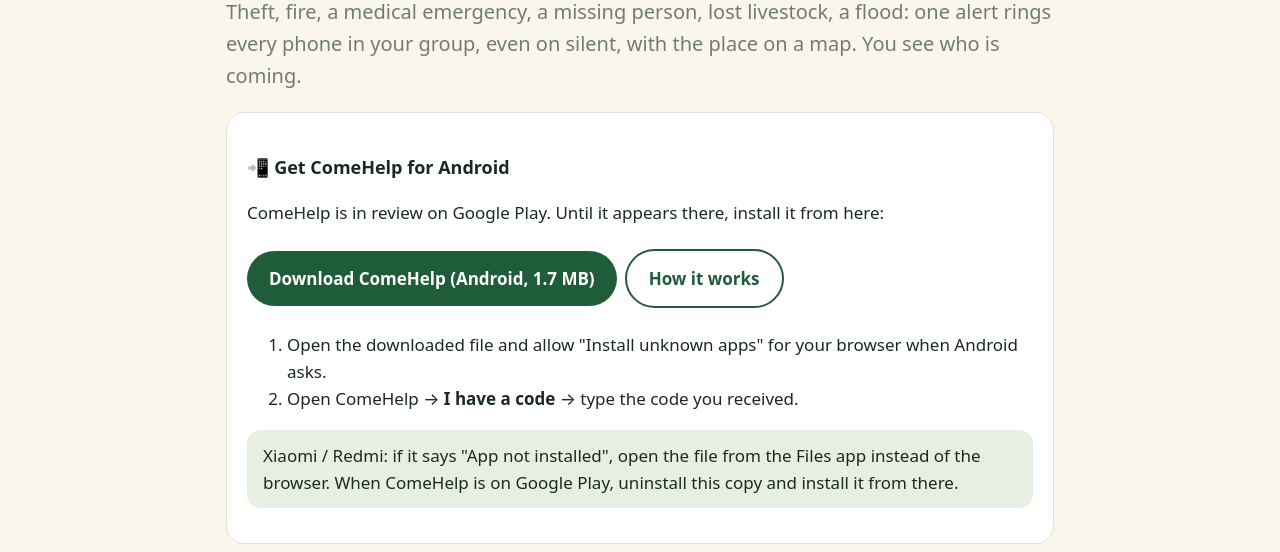
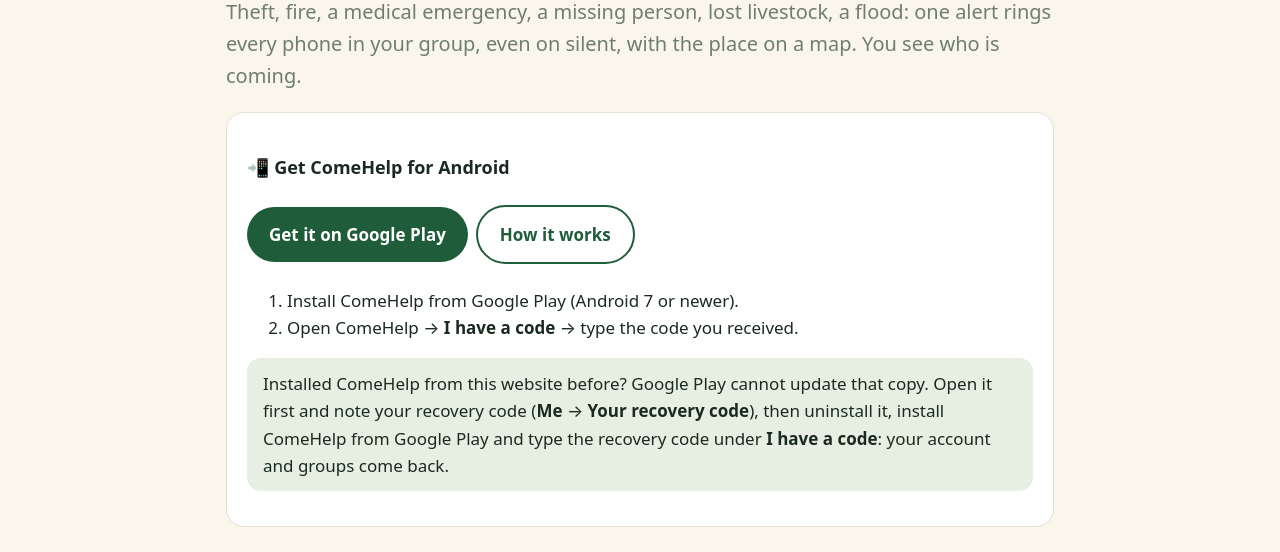
Before and after one commit to AmraniHub/comehelp, a plain HTML site: page index.html in a window 1280 px wide. Shown: the part 181-733 px from the top of the page. Drawn offline with Linux system fonts and the light colour scheme.

Commit message:
ComeHelp 1.2.2: index.html

```diff
--- a/index.html
+++ b/index.html
@@ -16,13 +16,12 @@
 <p class="lead">Theft, fire, a medical emergency, a missing person, lost livestock, a flood: one alert rings every phone in your group, even on silent, with the place on a map. You see who is coming.</p>
 <div class="card" id="get">
 <h3>📲 Get ComeHelp for Android</h3>
-<p>ComeHelp is in review on Google Play. Until it appears there, install it from here:</p>
-<p><a class="btn" href="download/comehelp.apk">Download ComeHelp (Android, 1.7 MB)</a><a class="btn alt" href="help.html">How it works</a></p>
+<p><a class="btn" href="https://play.google.com/store/apps/details?id=com.comehelp.app">Get it on Google Play</a><a class="btn alt" href="help.html">How it works</a></p>
 <ol>
-<li>Open the downloaded file and allow "Install unknown apps" for your browser when Android asks.</li>
+<li>Install ComeHelp from Google Play (Android 7 or newer).</li>
 <li>Open ComeHelp → <b>I have a code</b> → type the code you received.</li>
 </ol>
-<p class="note">Xiaomi / Redmi: if it says "App not installed", open the file from the Files app instead of the browser. When ComeHelp is on Google Play, uninstall this copy and install it from there.</p>
+<p class="note">Installed ComeHelp from this website before? Google Play cannot update that copy. Open it first and note your recovery code (<b>Me</b> → <b>Your recovery code</b>), then uninstall it, install ComeHelp from Google Play and type the recovery code under <b>I have a code</b>: your account and groups come back.</p>
 </div>
 
 <div class="grid">
```
